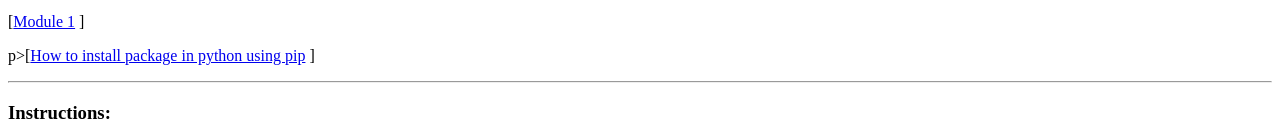
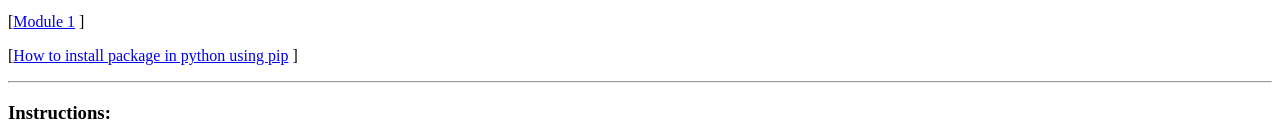
Before and after one commit to dhruba18/dhruba18.github.io, a plain HTML site: page index.html in a window 1280 px wide. Shown: the part 711-848 px from the top of the page. Drawn offline with Linux system fonts and the light colour scheme.

Commit message:
index.html modified

```diff
--- a/index.html
+++ b/index.html
@@ -110,7 +110,7 @@ Email: dhruba.nitjsr18@gmail.com
  </tr >
  </tbody>
 </table>
-<p>[<a href="module1.pdf">Module 1</a> ]</p> p>[<a href="pipinstall.ipynb">How to install package in python using pip</a> ]</p>
+<p>[<a href="module1.pdf">Module 1</a> ]</p> <p> [<a href="pipinstall.ipynb">How to install package in python using pip</a> ]</p>
 <hr>
 <h3>Instructions: </h3>
 
```
